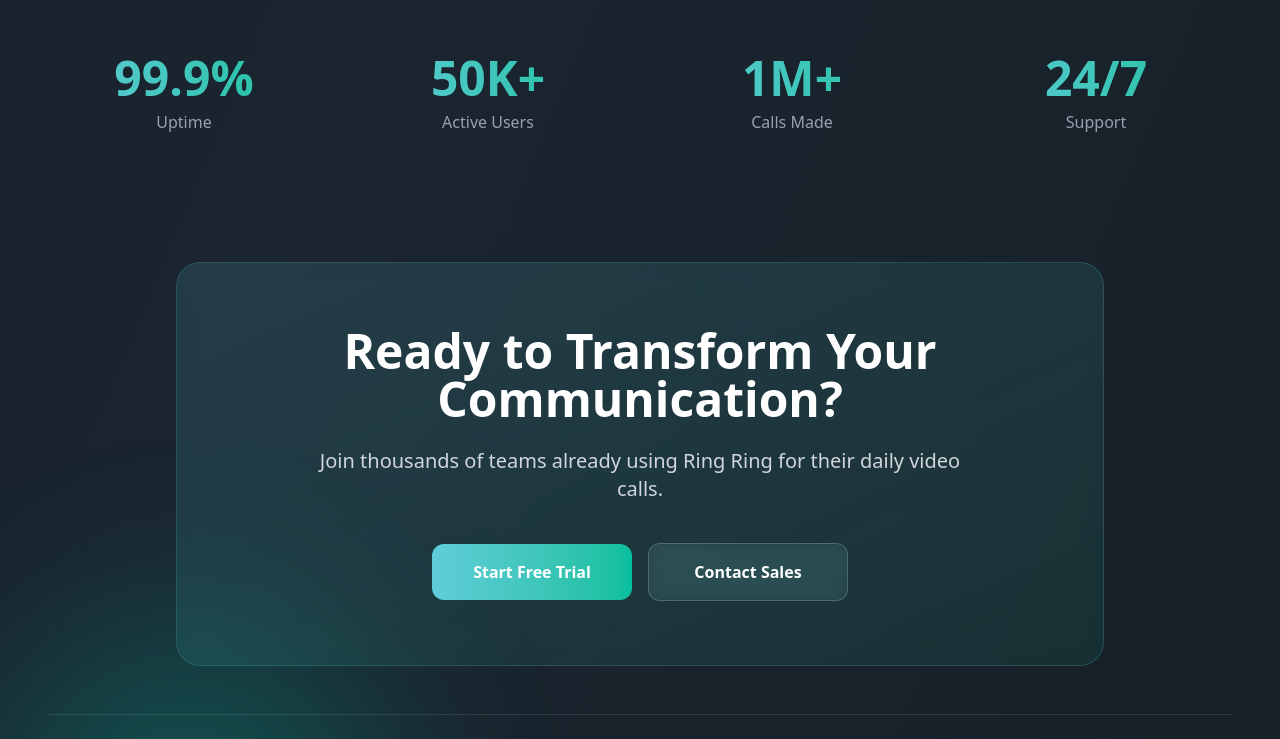
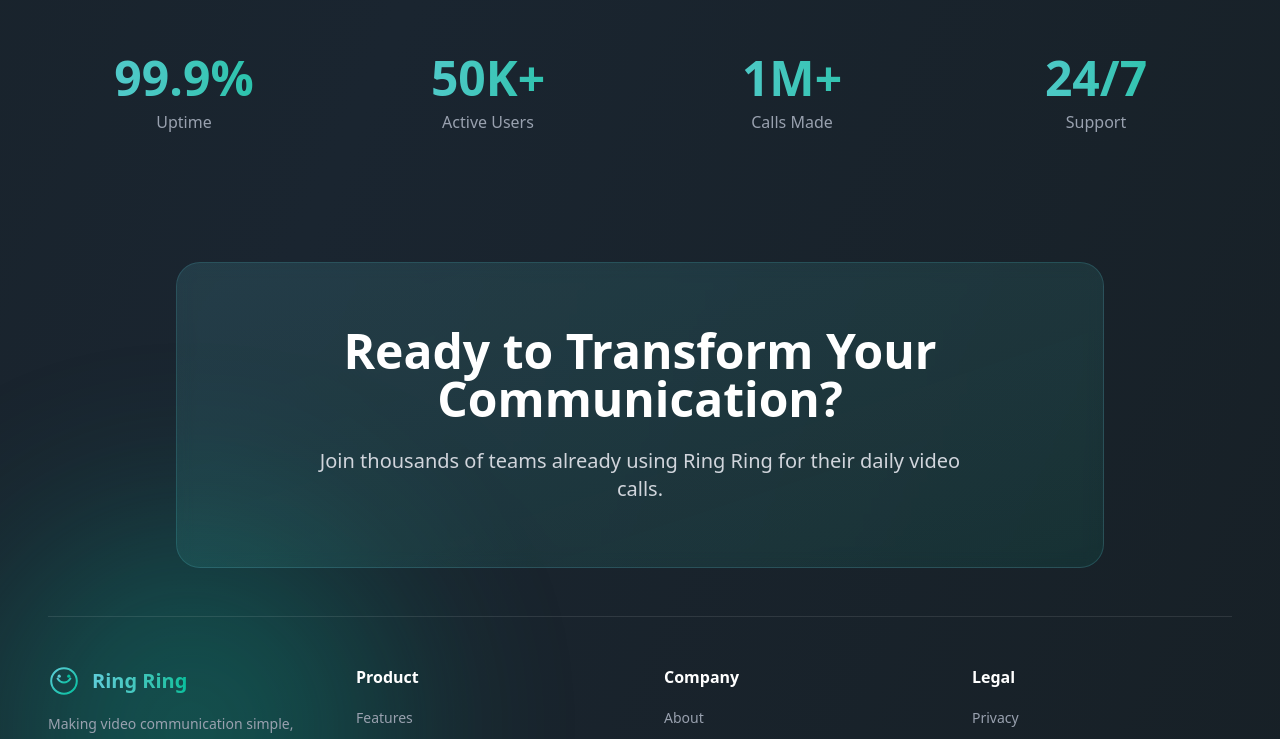
Before and after one commit to hdaamzz/RingRing, an Angular app in the folder client/: page / in a window 1280 px wide. Shown: the part 2000-2739 px from the top of the page. Built offline with nearby package versions, Linux system fonts and the light colour scheme; no server answers.

Commit message:
feat: remove call-to-action buttons from landing page

```diff
--- a/client/src/app/components/landing/landing.component.html
+++ b/client/src/app/components/landing/landing.component.html
@@ -465,16 +465,7 @@
                 <p class="text-xl text-gray-300 max-w-2xl mx-auto">
                     Join thousands of teams already using Ring Ring for their daily video calls.
                 </p>
-                <div class="flex flex-col sm:flex-row items-center justify-center gap-4 pt-4">
-                    <button
-                        class="px-8 py-4 bg-linear-to-r from-[#5FCDD9] to-[#04BF9D] rounded-xl font-semibold text-white hover:shadow-2xl hover:shadow-[#5FCDD9]/30 transition-all duration-300 hover:scale-105 min-w-[200px]">
-                        Start Free Trial
-                    </button>
-                    <button
-                        class="px-8 py-4 bg-white/5 backdrop-blur-sm rounded-xl border border-white/20 font-semibold text-white hover:bg-white/10 transition-all duration-300 min-w-[200px]">
-                        Contact Sales
-                    </button>
-                </div>
+
             </div>
         </div>
     </div>
```
